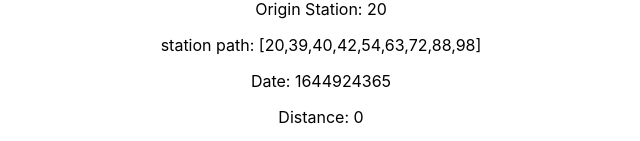
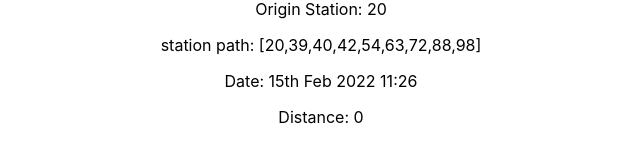
Before and after one commit to Nasa28/Edvora_test, a React (Create React App) app: page / in a window 1280 px wide. Shown: the part 389-530 px from the top of the page, without its empty margins (319-959 px from the left). Built offline with nearby package versions, Linux system fonts and the light colour scheme.

Commit message:
Modify data format

```diff
--- a/src/component/NearestRides.js
+++ b/src/component/NearestRides.js
@@ -2,6 +2,7 @@ import React from 'react';
 import Img from '../assets/images/image.png';
 import Ride from '../util/data';
 import user from '../util/user';
+import { timeConverter } from '../util/dateConverter';
 const NearestRides = () => {
   const station = user.station_code;
 
@@ -21,6 +22,7 @@ const NearestRides = () => {
         {sortedRides.map((ride) => {
           const { id, origin_station_code, station_path, date, distance } =
             ride;
+
           return (
             <div key={id}>
               <div className="img">
@@ -29,7 +31,7 @@ const NearestRides = () => {
               <p>Ride Id :{id}</p>
               <p>Origin Station: {origin_station_code}</p>
               <p>station path: [{station_path.toString()}]</p>
-              <p>Date: {date}</p>
+              <p>Date: {timeConverter(date)}</p>
               <p>Distance: {distance}</p>
             </div>
           );
--- a/src/component/UpcomingRides.js
+++ b/src/component/UpcomingRides.js
@@ -1,7 +1,10 @@
 import React from 'react';
 import Img from '../assets/images/image.png';
-
+import Ride from '../util/data';
 const UpcomingRides = () => {
+  console.log(new Date(Ride[0].date).toDateString());
+  const filtered = Ride.filter((item) => new Date(item.date) > Date.now());
+  console.log(filtered);
   return (
     <>
       <img src={Img} alt="Location" />
@@ -11,3 +14,5 @@ const UpcomingRides = () => {
 };
 
 export default UpcomingRides;
+
+new Date(1644924365);
--- /dev/null
+++ b/src/util/dateConverter.js
@@ -0,0 +1,24 @@
+export const timeConverter = (timestamp) => {
+  const a = new Date(timestamp * 1000);
+  const months = [
+    'Jan',
+    'Feb',
+    'Mar',
+    'Apr',
+    'May',
+    'Jun',
+    'Jul',
+    'Aug',
+    'Sep',
+    'Oct',
+    'Nov',
+    'Dec',
+  ];
+  const year = a.getFullYear();
+  const month = months[a.getMonth()];
+  const date = a.getDate();
+  const hour = a.getHours();
+  const min = a.getMinutes();
+  const time = date + 'th' + ' ' + month + ' ' + year + ' ' + hour + ':' + min;
+  return time;
+};
```
Also changed, not shown: test.js (added, +32 -0 lines).
